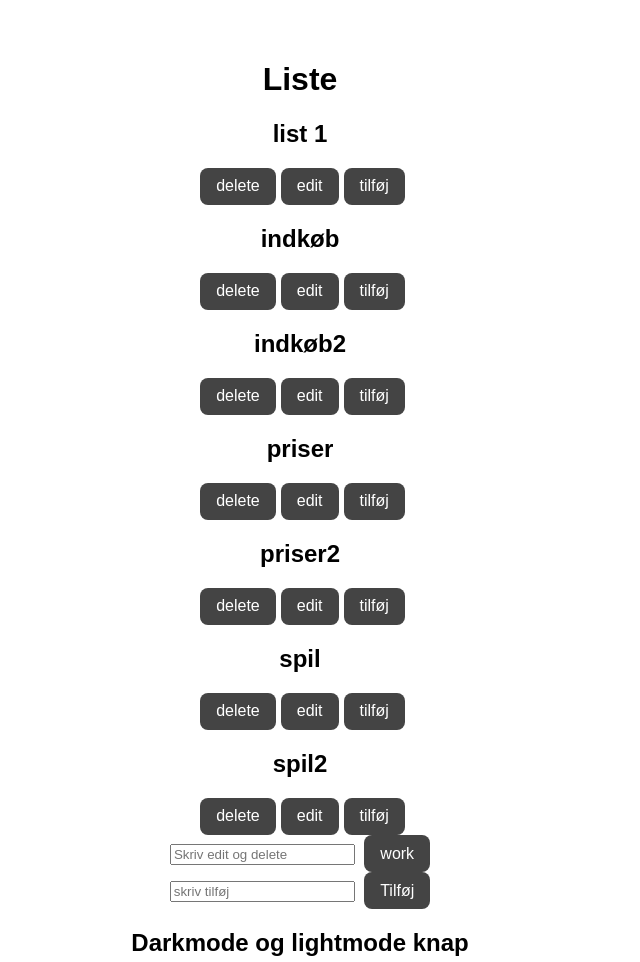
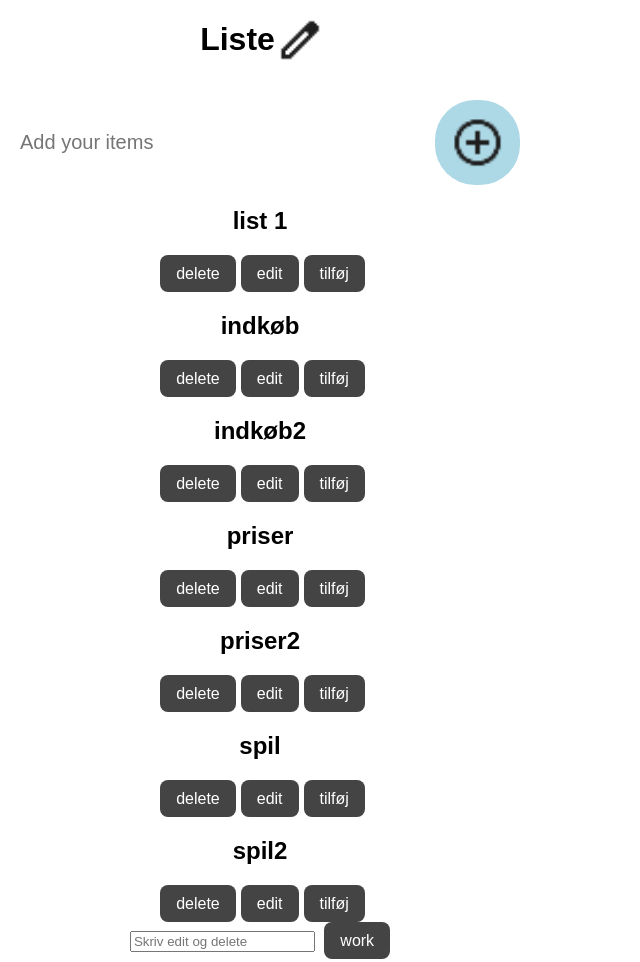
Before and after one commit to SimonH3-coder/To-do-app, a plain HTML site: page index.html in a window 1280 px wide. Shown: the top 962 px of the page, without its empty margins (0-640 px from the left). Drawn offline with Linux system fonts and the light colour scheme.

Commit message:
Refactor layout and styling for todo app header and input section

```diff
--- a/Assets/css/main.css
+++ b/Assets/css/main.css
@@ -9,9 +9,55 @@ body {
   font-family: Arial, Helvetica, sans-serif;
   text-align: center;
   max-width: 520px;
-  padding: 20px;
-  margin: 20px;
+  padding: 0;
+  margin: 0;
+  box-sizing: border-box;
+  align-items: center;
+  justify-content: center;
+  min-height: 100vh;
   transition: background-color 0.3s, color 0.3s;
+}
+
+.container {
+  background: var(--bg);
+  padding: 25px;
+  width: 550px;
+  border-radius: 10px;
+}
+
+.header-todo {
+  display: flex;
+  align-items: center;
+  margin-bottom: 20px;
+  padding-left: 5px;
+  justify-content: center;
+}
+
+.body-todo {
+  display: flex;
+  align-items: center;
+  justify-content: center;
+  background: var(--bg);
+  border-radius: 30px;
+  padding-left: 20px;
+}
+
+.body-todo input {
+  flex: 1;
+  border: none;
+  outline: none;
+  background: transparent;
+  padding: 15px 0;
+  font-size: 20px;
+}
+
+.body-todo img {
+  cursor: pointer;
+  border-radius: 40px;
+  height: 55px;
+  width: 55px;
+  padding: 15px;
+  background: lightblue;
 }
 
 .todo-item {
@@ -20,19 +66,33 @@ body {
   margin: 5px 0;
 }
 
-ul {
+ul li {
   list-style: none;
+  font-size: 18px;
+  cursor: pointer;
   margin: 0;
-  padding: 0;
+  padding: 10px;
 }
 
 li {
   display: flex;
   justify-content: space-between;
   align-items: center;
-  gap: 5rem;
+  background: var(--bg);
+  margin-bottom: 10px;
+  border-radius: 5px;
+  /* gap: 5rem;
   padding: 8px;
-  margin: 0;
+  margin: 0; */
+}
+
+.body-todo img {
+  cursor: pointer;
+  border-radius: 40px;
+  height: 55px;
+  width: 55px;
+  padding: 15px;
+  background: lightblue;
 }
 
 .dark {
--- a/index.html
+++ b/index.html
@@ -12,8 +12,20 @@
   </head>
   <body>
     <header>
-      <h1 id="headline">Liste</h1>
+      <div class="header-todo">
+        <h1 id="headline">Liste</h1>
+        <img src="Assets/img/edit_24dp_1F1F1F_FILL0_wght400_GRAD0_opsz24.png" height="50px" alt="" />
+      </div>
     </header>
+
+    <div class="body-todo">
+      <input type="text" id="todotext" class="input-doto" placeholder="Add your items" />
+      <img src="Assets/img/add_circle_24dp_1F1F1F_FILL0_wght400_GRAD0_opsz24.png" alt="+" id="AddUpdateClick" onclick="CreateToDOItems()" />
+    </div>
+
+    <h5 id="Eddie"></h5>
+    <ul id="items-list" class="items-list"></ul>
+
     <!-- Slider knap -->
     <!-- <div class="sliderapp"> -->
     <!-- <h2>Slider app</h2> -->
```
